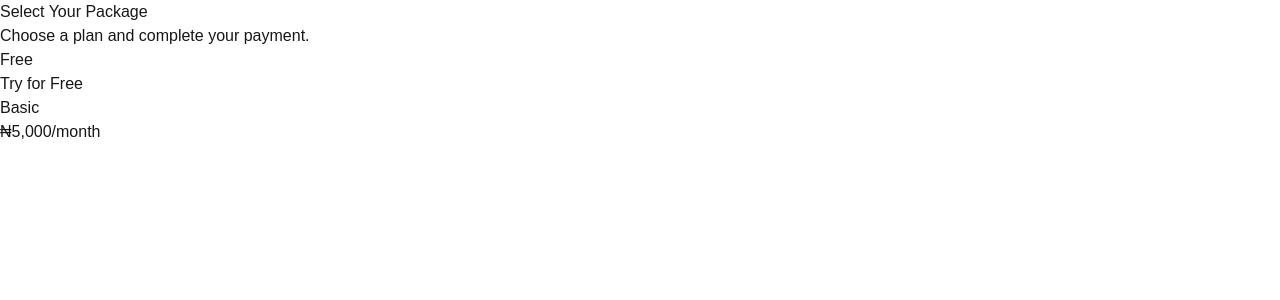
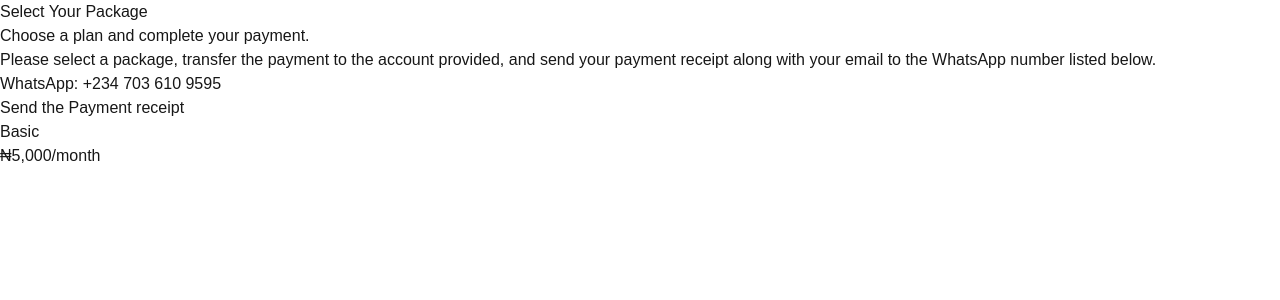
Before and after one commit to oluwarotimii/TrimWizard, a Next.js app: page /pay in a window 1280 px wide. Shown: the top 300 px of the page. Built offline with nearby package versions, Linux system fonts and the light colour scheme.

Commit message:
pay feature

```diff
--- a/package.json
+++ b/package.json
@@ -14,6 +14,7 @@
     "archiver": "^7.0.1",
     "croppie": "^2.6.5",
     "formidable": "^2.0.1",
+    "googleapis": "^144.0.0",
     "jimp": "^0.16.1",
     "multer": "^1.4.5-lts.1",
     "next": "14.2.8",
--- a/src/pages/pay/index.js
+++ b/src/pages/pay/index.js
@@ -3,16 +3,12 @@ import '@/styles/globals.css';
 
 const packages = [
   {
-    id: 1,
-    name: 'Free',
-    price: 'Try for Free',
-    // account: 'Account No: 123456789',
-  },
-  {
     id: 2,
     name: 'Basic',
     price: '₦5,000/month',
-    account: 'Account No: 987654321',
+    account: ' Transfer to account No: 1849501433',
+    bankName: 'Access Bank',
+    Account_Name: 'Oluwarotimi Adewumi',
   },
 ];
 
@@ -34,9 +30,10 @@ export default function Payment() {
     const message = `Hi, I have made a payment for the ${selectedPackage.name}. Here is my email: ${email}`;
     const whatsappLink = `https://wa.me/+2347036109595?text=${encodeURIComponent(message)}`;
 
-    // Add the email to Google Sheets (you can call your backend API here)
+    // Redirect to WhatsApp with prefilled message
+    window.open(whatsappLink, '_blank');
 
-    alert(`Please transfer to ${selectedPackage.account} and send your payment receipt to WhatsApp.\nLink: ${whatsappLink}`);
+    alert(`Please transfer to ${selectedPackage.account} and send your payment receipt to the WhatsApp link.`);
   };
 
   return (
@@ -46,24 +43,45 @@ export default function Payment() {
         <p className="text-xl mb-6">Choose a plan and complete your payment.</p>
       </header>
 
+      {/* Instructions Section */}
+      <section className="text-center mb-8 max-w-2xl">
+        <p className="text-lg">
+          Please select a package, transfer the payment to the account provided, and send your payment receipt
+          along with your email to the WhatsApp number listed below.
+        </p>
+        <p className="text-lg font-semibold mt-4">
+          WhatsApp: <a href="https://wa.me/+2347036109595" className="text-green-300">+234 703 610 9595</a>
+        </p>
+
+        <p className="text-lg font-semibold mt-4"> Send the Payment receipt </p>
+      </section>
+
+      {/* Package Selection */}
+   {/* Package Selection */}
 <section className="flex flex-col items-center">
   {packages.map(pkg => (
     <div
       key={pkg.id}
-            className={`w-full max-w-md p-4 border rounded-lg cursor-pointer ${selectedPackage?.id === pkg.id ? 'bg-gray-800' : 'bg-gray-700'}`}
+      className={`w-full max-w-md p-4 mb-4 border rounded-lg cursor-pointer transition-all transform hover:scale-105 ${selectedPackage?.id === pkg.id ? 'bg-gray-800' : 'bg-gray-700'}`}
       onClick={() => handlePackageSelect(pkg)}
     >
       <h2 className="text-2xl font-semibold">{pkg.name}</h2>
       <p className="text-xl">{pkg.price}</p>
       {selectedPackage?.id === pkg.id && (
-              <p className="mt-2">Transfer to: {pkg.account}</p>
+        <div className="mt-2">
+          <p className="text-lg">Bank: {pkg.bankName}</p>
+          <p className="text-lg">Account: {pkg.account}</p>
+          <p className="text-lg">Account: {pkg.Account_Name}</p>
+        </div>
       )}
     </div>
   ))}
 </section>
 
+
+      {/* Proceed with Payment */}
       {selectedPackage && (
-        <form onSubmit={handleSubmit} className="mt-6">
+        <form onSubmit={handleSubmit} className="mt-6 flex items-center">
           <input
             type="email"
             placeholder="Enter your email"
@@ -74,7 +92,7 @@ export default function Payment() {
           />
           <button
             type="submit"
-            className="bg-white text-blue-500 px-4 py-2 rounded-lg ml-2"
+            className="bg-white text-blue-500 px-4 py-2 rounded-lg ml-2 transition-all transform hover:scale-105"
           >
             Proceed
           </button>
```
Also changed, not shown: src/libs/sheets.js (added, +29 -0 lines), 2 other files (tests, documents, lock files or other folders). Lines whose indentation alone changed are shown as unchanged.
